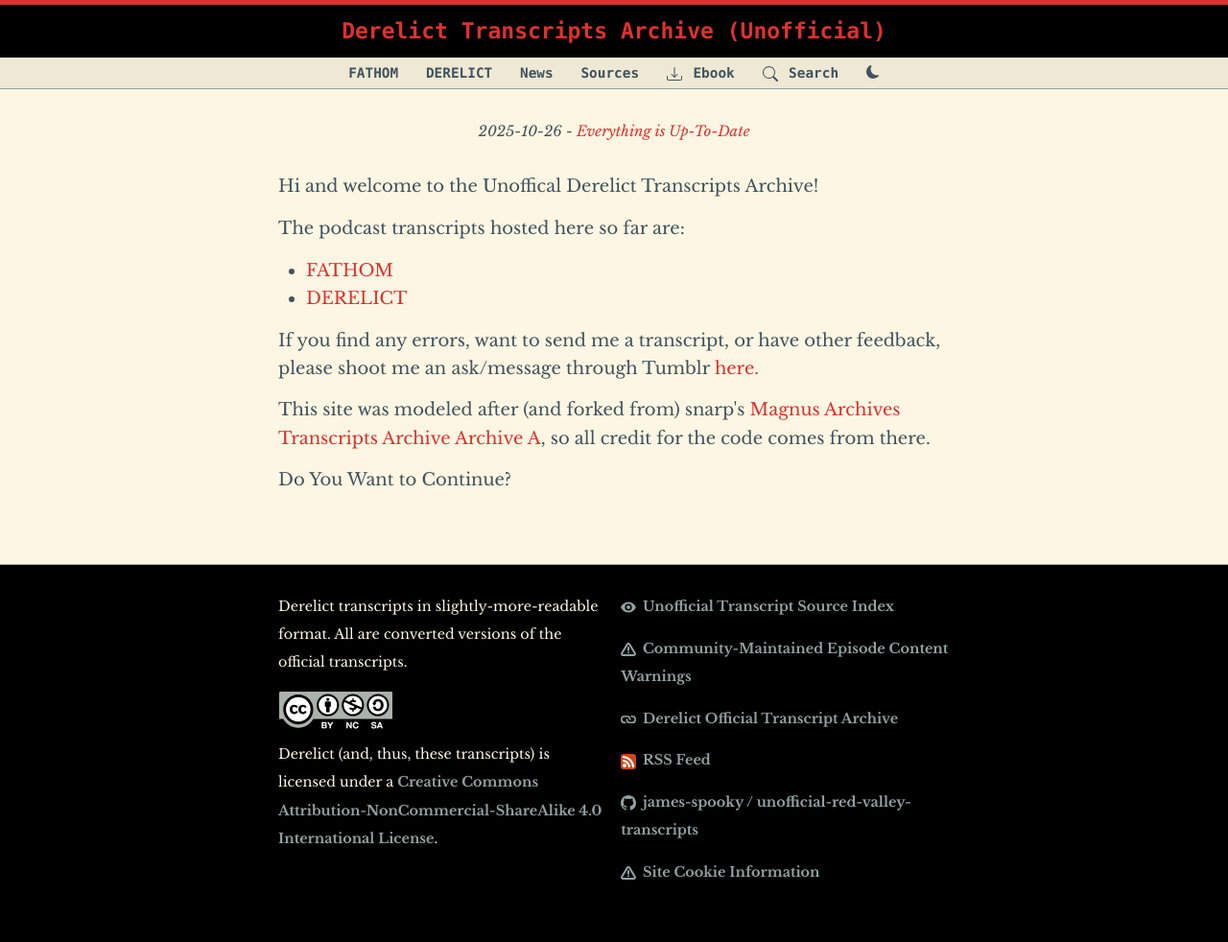
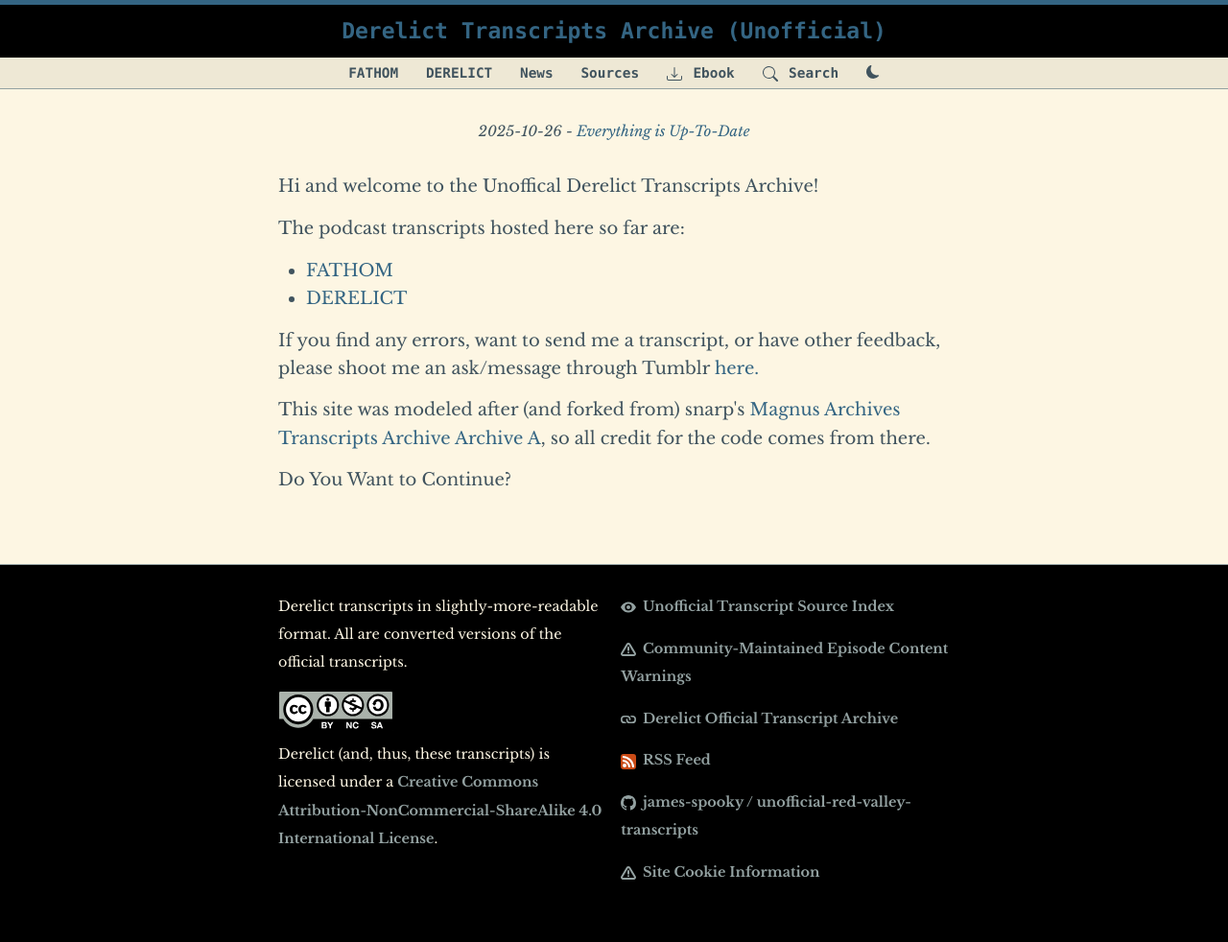
Before and after one commit to spooky-james/unofficial-derelict-transcripts, a Jekyll site: the page built from index.html, in a window 1280 px wide. Shown: the whole page at 96% size. Built offline with Jekyll 4.4.1, drawn with Linux system fonts in a browser that asks for light colours.

Commit message:
Update main.scss

```diff
--- a/css/main.scss
+++ b/css/main.scss
@@ -24,7 +24,7 @@
 $base3:   #fdf6e3; // lightest
 $yellow:  #b58900;
 $orange:  #cb4b16;
-$red:     #dc322f;
+$red:     #346583;
 $base4:   #dc322f;
 $magenta: #d33682;
 $violet:  #6c71c4;
```
